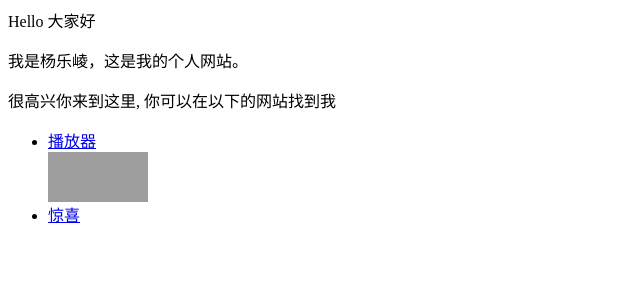
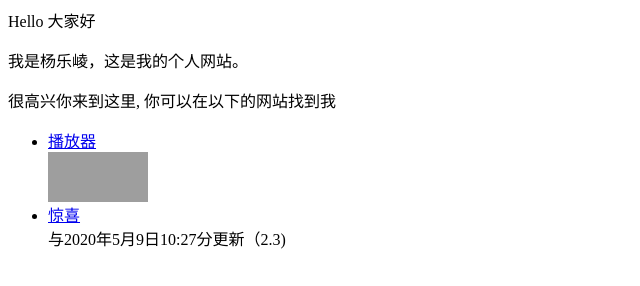
Before and after one commit to yangleling/yangleling.github.io, a plain HTML site: page index.html in a window 1280 px wide. Shown: the whole page, without its empty margins (0-640 px from the left). Drawn offline with Linux system fonts and the light colour scheme; grey boxes are pictures that could not be loaded.

Commit message:
Update index.html

```diff
--- a/index.html
+++ b/index.html
@@ -7,3 +7,5 @@
   <embed src=https://mp32.9ku.com/upload/128/2021/03/15/1107569.mp3 width=100 height=50 type=audio/mpeg loop="true" autostart="true">
   <li> <a href="https://cn.bing.com/th?id=OIP.HxoUPzTFKdGXOloe-4zYcQHaHi&pid=3.1&cb=&w=300&h=300&p=0">惊喜</a> </li>
 <meta name="apple-mobile-web-app-capable" content="yes">
+
+  与2020年5月9日10:27分更新（2.3)
```
